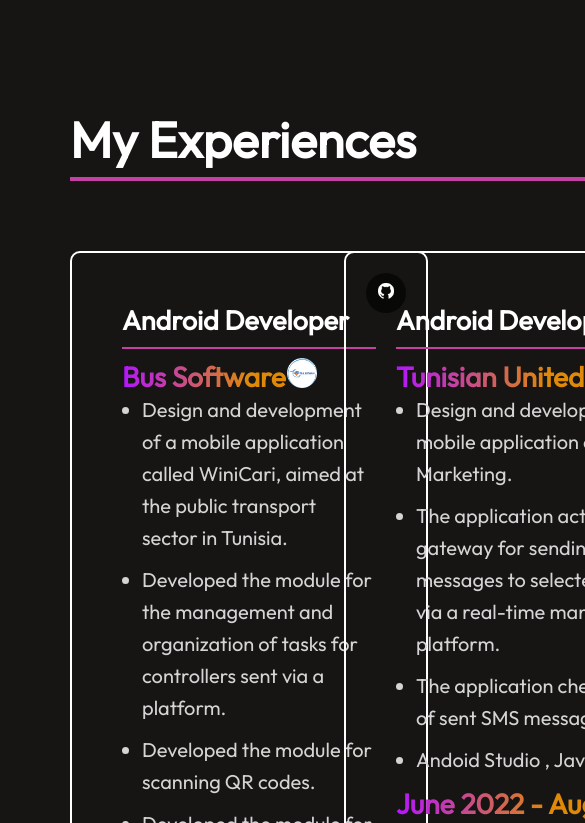
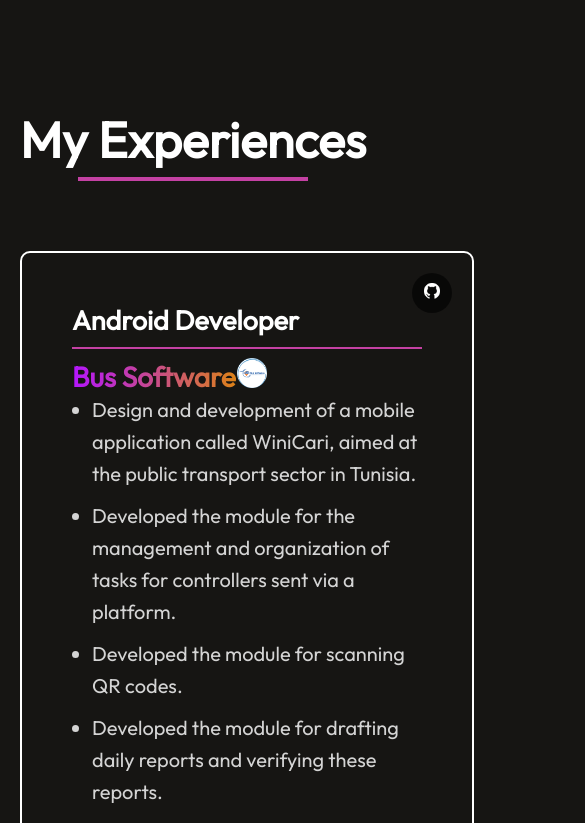
Before and after one commit to arij45/PortfolioWebSite, a React (Vite) app: page / in a window 390 px wide. Shown: the part 2861-3684 px from the top of the page, 585 px wide, since content can reach past the window. Built offline with nearby package versions, Linux system fonts and the light colour scheme.

Commit message:
PortfolioWebApplication

```diff
--- a/src/Components/Experiences/Experiences.css
+++ b/src/Components/Experiences/Experiences.css
@@ -139,12 +139,16 @@
     .experiences{
         align-items: start;
         gap: 70px;
-        margin: 20px 70px;
+        margin: 30px 20px;
     }
 
     .experiences-title h1{
         padding: 0;
         font-size: 50px;
+    }
+
+    .experiences-title::after{
+        width: 230px;
     }
 
 
@@ -159,5 +163,7 @@
     .experiences-container {
         flex-direction: column;
         gap: 20px;
+        grid-template-columns: 1fr;
+        margin-bottom: 40px;
       }
 }
```
